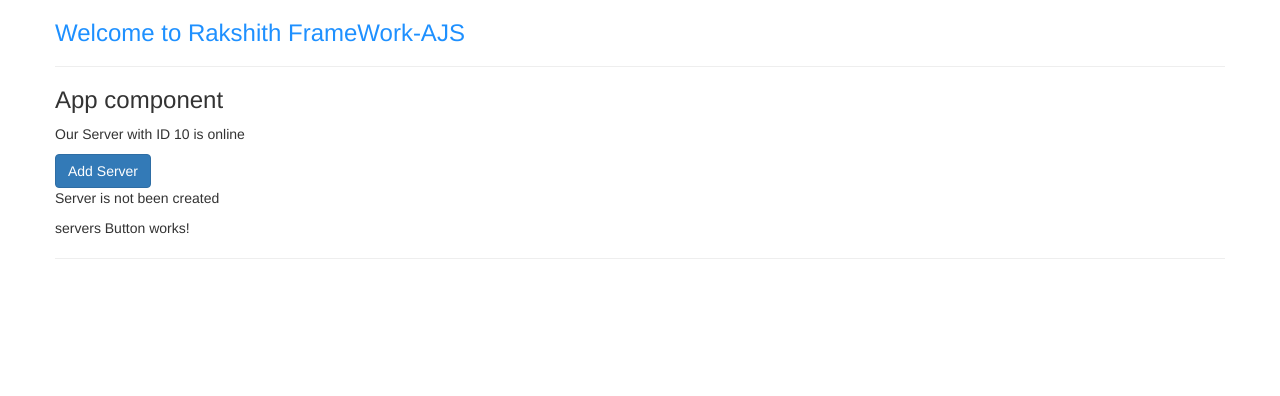
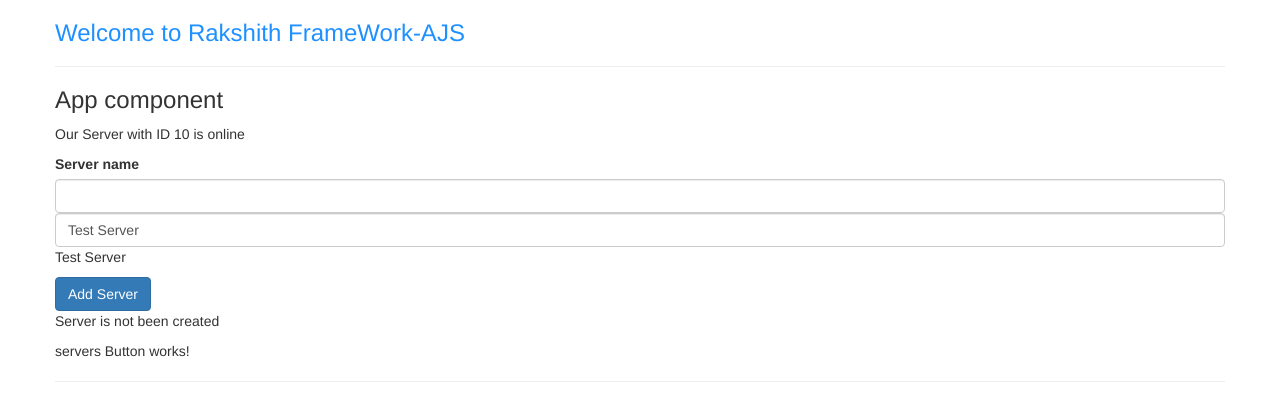
Before and after one commit to Raxsi/Angular_First, an Angular app: page / in a window 1280 px wide. Shown: the top 396 px of the page. Built offline with nearby package versions, Linux system fonts and the light colour scheme.

Commit message:
Two way binding comment

```diff
--- a/src/app/servers/servers.component.html
+++ b/src/app/servers/servers.component.html
@@ -1,3 +1,9 @@
+<label> Server name</label>
+<input type="text" class="form-control"
+(input)="OnUpdateName($event)">
+<input type="text" class="form-control"
+[ngModel]="ServerNameUpdate"> <!-- shouldn't use the banana-box with ngModel if you're manaully setting the change event -->
+<p>{{ServerNameUpdate }}</p>
 <button type="button" class="btn btn-primary" [disabled]="!ToggleButtonserver" (click)="onServerclick()">Add Server</button>
 <p [innerText]="ServercreateStatus"></p>
 <p>servers Button works!</p>
--- a/src/app/servers/servers.component.ts
+++ b/src/app/servers/servers.component.ts
@@ -8,6 +8,7 @@ import { Component, OnInit } from '@angular/core';
 export class ServersComponent implements OnInit {
 ToggleButtonserver=false;
 ServercreateStatus='Server is not been created';
+ ServerNameUpdate='Test Server';
   constructor() {
     setTimeout(()=>{this.ToggleButtonserver=true;},2000);
   }
@@ -20,4 +21,9 @@ ServercreateStatus='Server is not been created';
   {
     this.ServercreateStatus='Server is created on click';
   }
+
+  OnUpdateName(event:any)
+  {
+  this.ServerNameUpdate = (<HTMLInputElement>event.target).value; // Cast event.target to the appropriate HTML element to ensure it is
+  }
 }
```
